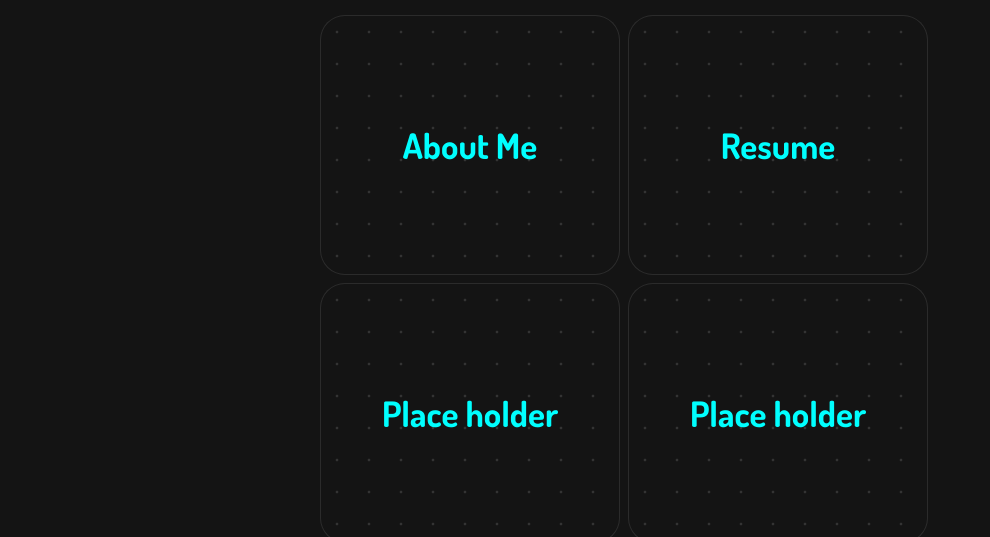
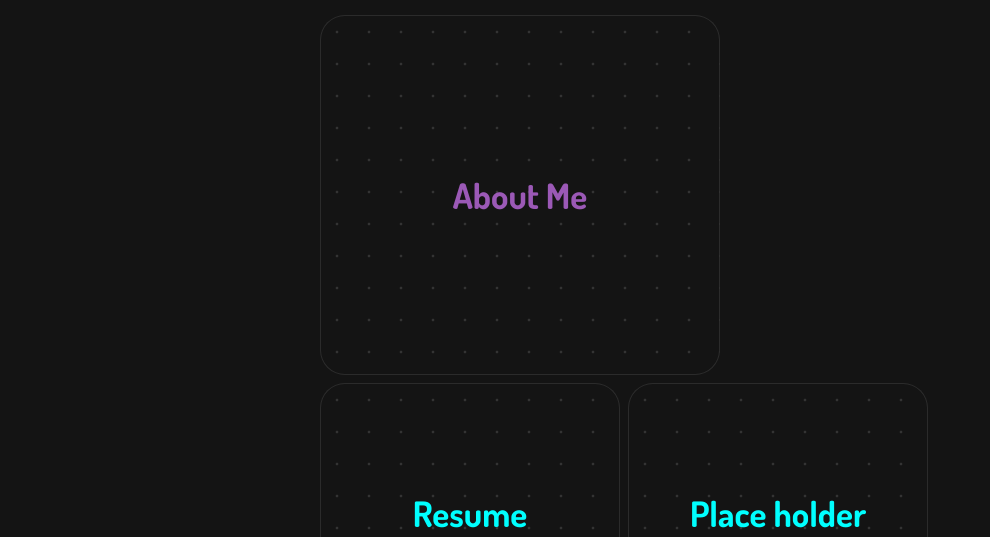
Before and after one commit to frezywizard/frezywizard.github.io, a plain HTML site: page index.html in a window 1280 px wide. Both pictures are taken after a click on the button "About Me". Shown: the part 263-800 px from the top of the page, without its empty margins (0-990 px from the left). Drawn offline with Linux system fonts and the light colour scheme.

Commit message:
Update personalWebsite.css

```diff
--- a/personalWebsite.css
+++ b/personalWebsite.css
@@ -84,3 +84,9 @@ body {
     border: 1px solid rgba(0, 145, 240, 0.2);
     background-size: 3.5vmin 3.5vmin;
 }
+
+.sidebarBtns:focus{
+    color:#9b59b6;
+    height: 360px;
+    width: 400px;
+}
```
